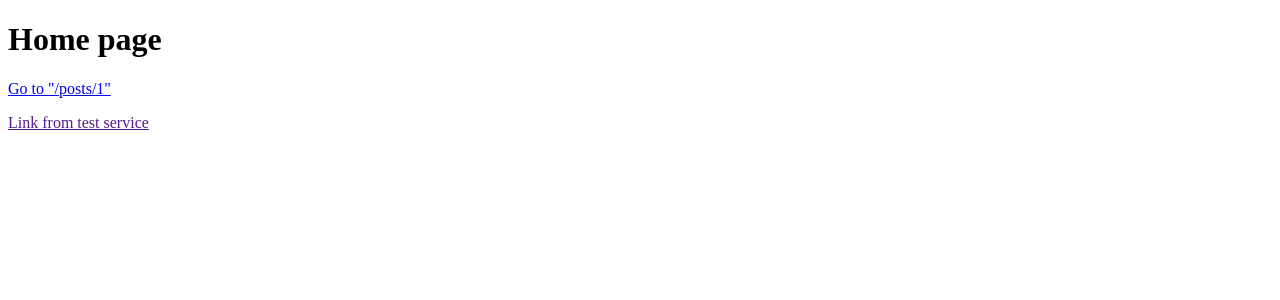
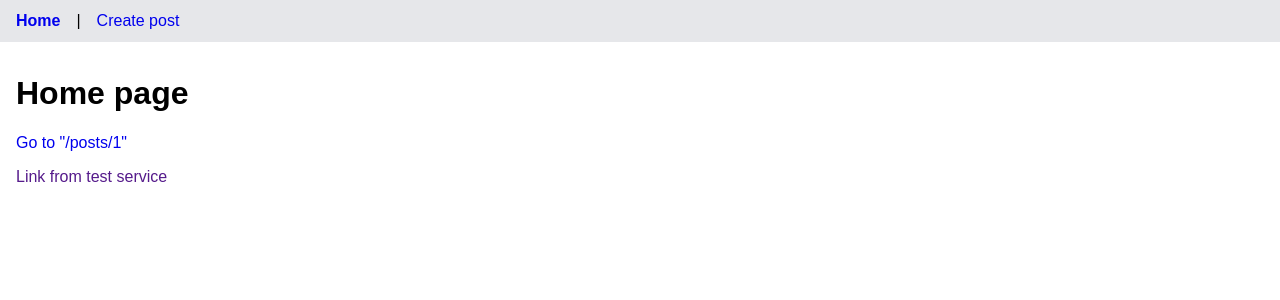
Before and after one commit to anvts/php-framework, a PHP site: template views/home.html.twig in a window 1280 px wide. Shown: the top 300 px of the page. Run offline with PHP 8.4, Linux system fonts and the light colour scheme; the template is opened without the code that fills it, so the values that code supplies are empty; some libraries are stand-ins or nearby versions.

Commit message:
Create view for create post

```diff
--- a/app/Controllers/PostController.php
+++ b/app/Controllers/PostController.php
@@ -13,4 +13,9 @@ class PostController extends AbstractController
             'postId' => $id
         ]);
     }
+
+    public function create(): Response
+    {
+        return $this->render('create-post.html.twig');
+    }
 }
--- a/routes/web.php
+++ b/routes/web.php
@@ -8,4 +8,5 @@ use App\Controllers\PostController;
 return [
     Route::get('/', [HomeController::class, 'index']),
     Route::get('/posts/{id:\d+}', [PostController::class, 'show']),
+    Route::get('/posts/create', [PostController::class, 'create']),
 ];
--- a/views/default-template.html.twig
+++ b/views/default-template.html.twig
@@ -9,8 +9,63 @@
 </head>
 <body>
 <main class="main">
-    {% block main %}
-    {% endblock %}
+    <nav class="navigation">
+        <ul class="navigation-item-list">
+            <li>
+                <a href="/" class="home-link">Home</a>
+            </li>
+            <li> | </li>
+            <li>
+                <a href="/posts/create">Create post</a>
+            </li>
+        </ul>
+    </nav>
+    <div class="content">
+        {% block main %}
+        {% endblock %}
+    </div>
 </main>
 </body>
 </html>
+
+<style>
+    body {
+        font-family: 'Microsoft Sans Serif', sans-serif;
+        margin: 0;
+        padding: 0;
+        color: black;
+    }
+
+    a {
+        text-decoration: none;
+    }
+
+    ul {
+        margin: 0;
+        padding: 0;
+        list-style: none;
+    }
+
+    a.home-link {
+        font-weight: 600;
+    }
+
+    nav.navigation {
+        display: flex;
+        padding: 12px 16px;
+        background-color: #e6e7ea;
+    }
+
+    ul.navigation-item-list {
+        display: flex;
+        gap: 16px;
+    }
+
+    div.content {
+        padding: 12px 16px
+    }
+</style>
+
+{% block style %}
+
+{% endblock %}
```
Also changed, not shown: views/create-post.html.twig (added, +44 -0 lines), views/posts.html.twig (+4 -4 lines), views/home.html.twig (indentation only).
